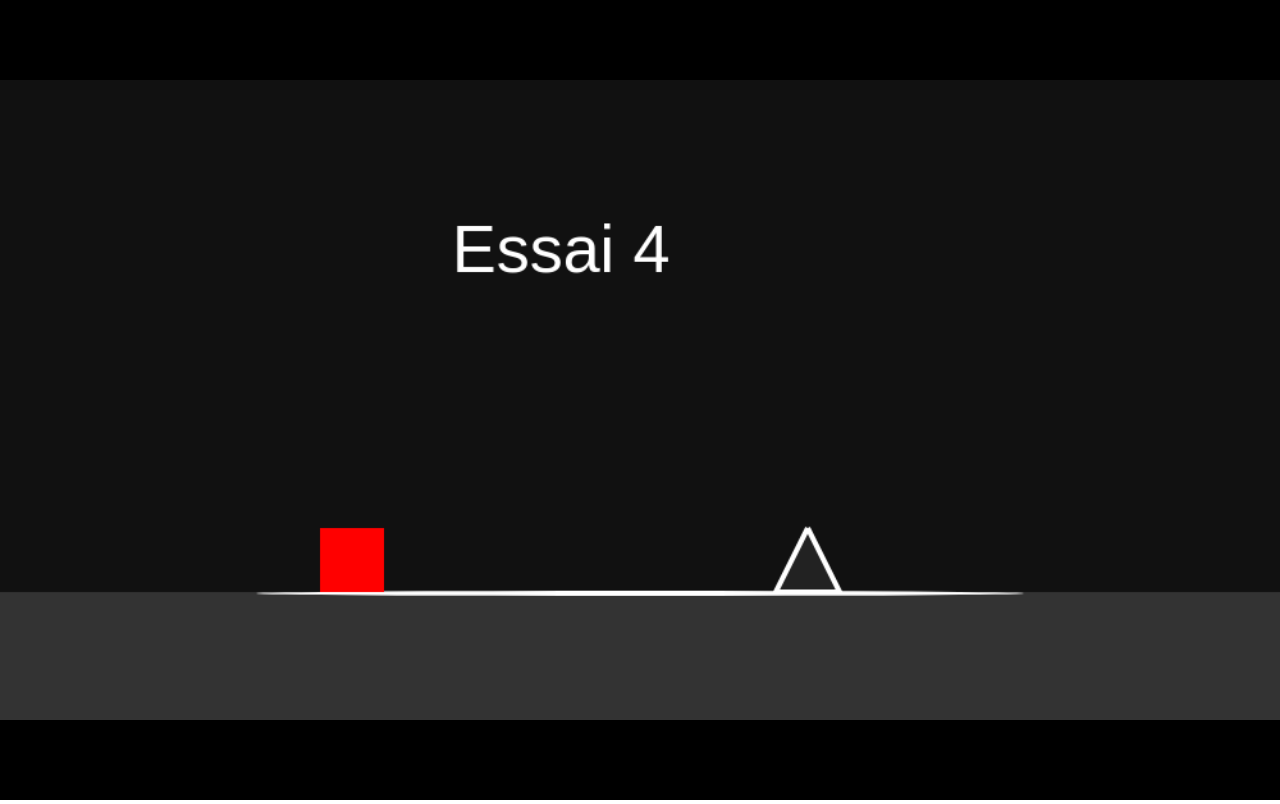
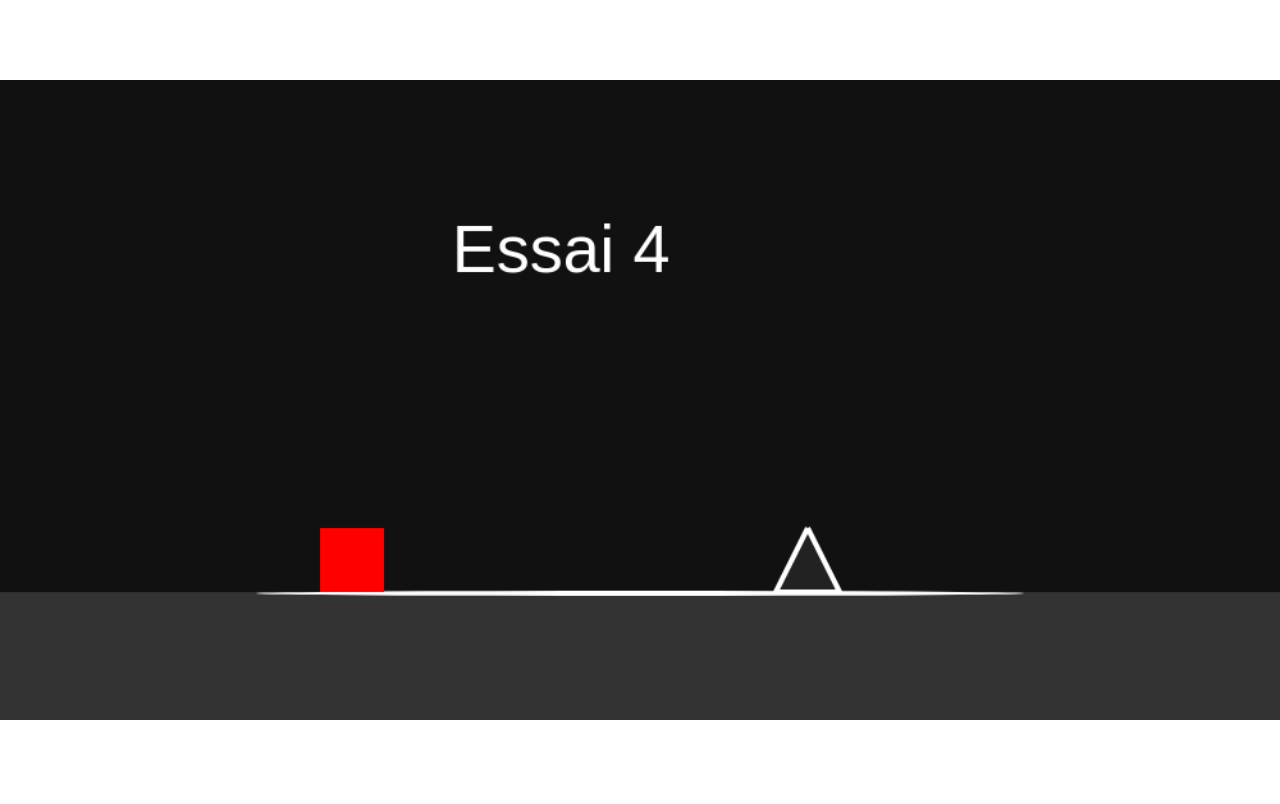
Before and after one commit to IIgolderII/GeometryDash, a plain HTML site: page index.html in a window 1280 px wide. Drawn offline with Linux system fonts and the light colour scheme.

Commit message:
code organnisation

```diff
--- a/index.html
+++ b/index.html
@@ -5,10 +5,25 @@
     <meta charset="UTF-8">
     <meta name="viewport" content="width=device-width, initial-scale=1.0">
     <title>Geometry dash</title>
+    <style>
+        body {
+            margin: 0;
+            height: 100vh;
+            overflow: hidden;
+        }
+
+        #geometryDash {
+            position: relative;
+            width: 100%;
+            height: 100%;
+            object-fit: contain;
+            background-color: white;
+        }
+    </style>
 </head>
 
-<body style="margin: 0; height: 100vh;">
-    <canvas id="geometry_dash" style="position: relative; width: 100%; height: 100%; object-fit: contain; background-color: black;"></canvas>
+<body>
+    <canvas id="geometryDash"></canvas>
     <script src="script.js"></script>
 </body>
 
--- a/script.js
+++ b/script.js
@@ -1,4 +1,4 @@
-var canvas = document.querySelector("#geometry_dash");
+var canvas = document.querySelector("#geometryDash");
 canvas.width = 1000;
 canvas.height = 500;
 var ctx = canvas.getContext("2d");
```
